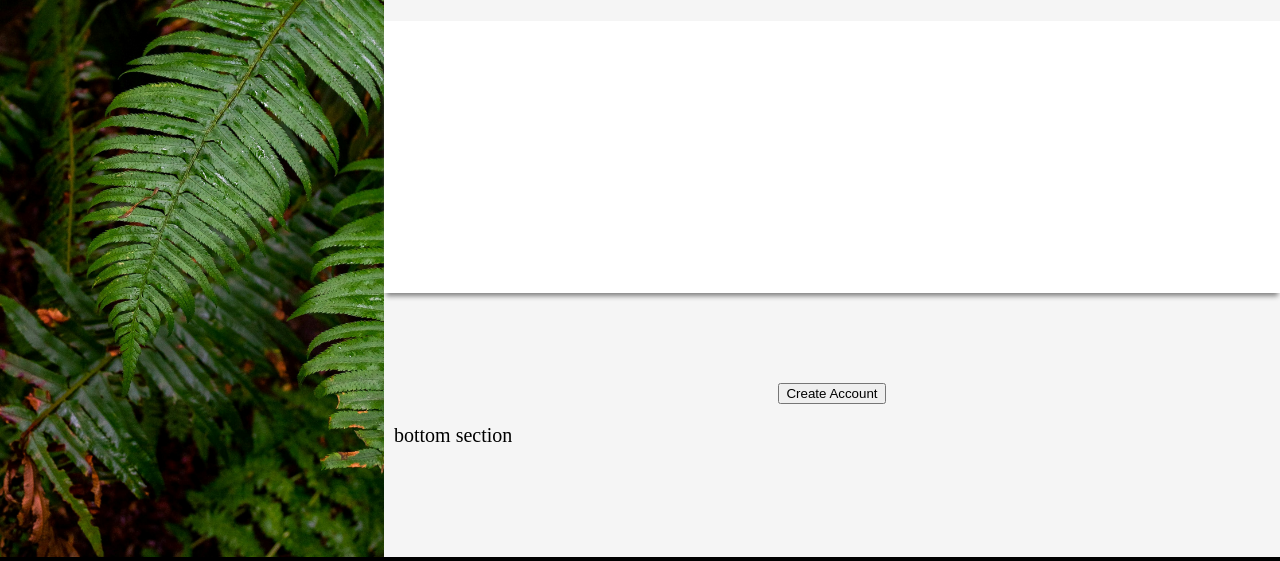
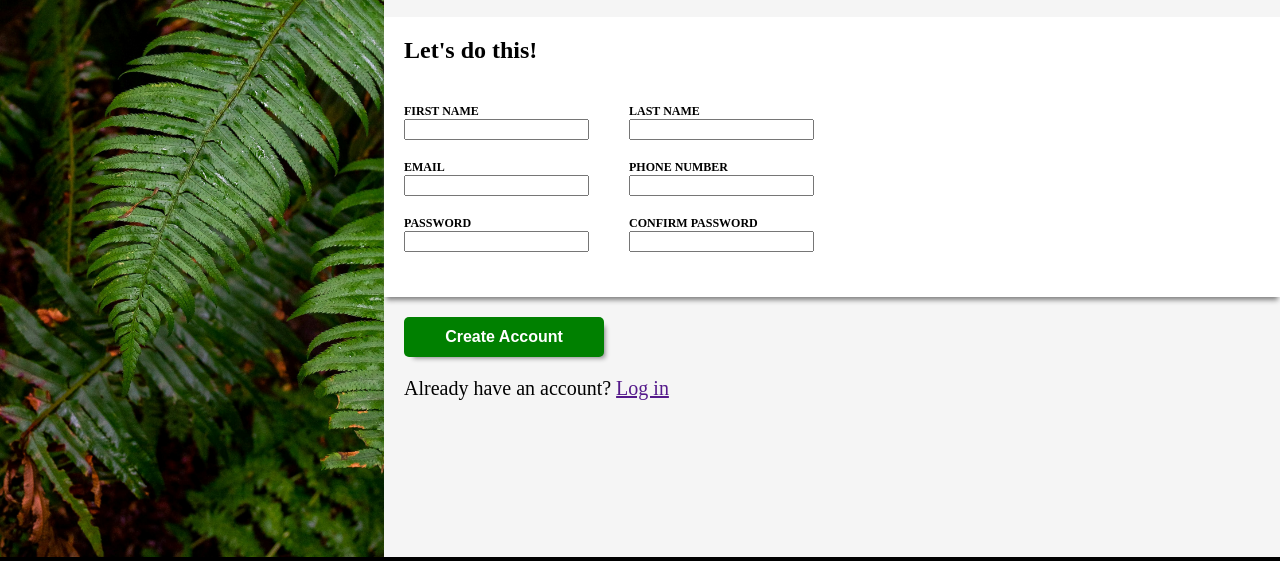
Before and after one commit to TsukihanaNo/sign_up_form, a plain HTML site: page index.html in a window 1280 px wide. Shown: the part 243-804 px from the top of the page. Drawn offline with Linux system fonts and the light colour scheme.

Commit message:
finished:

```diff
--- a/index.html
+++ b/index.html
@@ -9,18 +9,38 @@
     <div class="container">
         <div class="background">
             <img src="background.jpg">
+            <div class="logo"><p>ODIN</p></div>
         </div>
         <div class="main-container">
             <div class="top-part">
                 <p>this is not a real online service, this is just for testing purposes</p>
                 <p>sign up now to get started</p>
             </div>
+            <div class="form-div">
+                <h2>Let's do this!</h2>
             <form>
+                <div class="form-box">
+                    <label for="first-name">FIRST NAME</label>
+                    <input type="text" id="first-name">
+                    <label for="email">EMAIL</label>
+                    <input type="email" id="email">
+                    <label for="password">PASSWORD</label>
+                    <input type="password" id="password">
+                </div>
 
-            </form>
+                <div class="form-box">
+                    <label for="last-name">LAST NAME</label>
+                    <input type="text" id="last-name">
+                    <label for="phone">PHONE NUMBER</label>
+                    <input type="text" id="phone">
+                    <label for="confirm-password">CONFIRM PASSWORD</label>
+                    <input type="password" id="confirm-password">
+                </div>
+
+            </form></div>
             <div class="bottom-part">
                 <button>Create Account</button>
-                <p>bottom section</p>
+                <p>Already have an account? <a href="">Log in</a></p>
             </div>
         </div>
     </div>
@@ -52,32 +72,88 @@
 
     .top-part {
         /* border:solid 2px black; */
-        height: 33%;
+        height: 30%;
         align-content: center;
+        padding: 20px;
+    }
+
+    div > h2 {
+        text-align: left;
+        margin: 20px 20px auto;
+        padding-top: 20px;
     }
 
     p{
         font-size: 20px;
         text-align: left;
-        padding: 0px 10px ;
+        padding: 0px ;
     }
 
-    form{
+    .form-div {
         /* border: solid 2px gray; */
-        height: 34%;
+        height: 35%;
         box-shadow: 0px 5px 5px -2px gray;
         background-color: white;
+    }
 
+    form {
+        display: flex;
+    }
+
+    label {
+        margin-top: 20px;
+        font-size: 12px;
+        font-weight: bold;
+    }
+
+    button {
+        height: 40px;
+        width: 200px;
+        background-color: green;
+        border: 0;
+        border-radius: 5px;
+        box-shadow: 5px 5px 5px -4px gray;
+        font-size: 16px;
+        color: white;
+        font-weight: bold;
+    }
+
+    button:hover {
+        background-color: darkgreen;
+    }
+
+    .form-box{
+        display: flex;
+        flex-direction: column;
+        text-align: left;
+        margin: 20px;
     }
 
     .bottom-part {
         /* border: solid 2px red; */
-        height: 33%;
-        align-content: center;
+        height: 30%;
+        text-align: left;
+        padding: 20px;
     }
 
     .background {
         width: 30%;
+    }
+
+    .logo {
+        width: 30%;
+        height: 60px;
+        position: absolute;
+        top: 20%;
+        background-color: rgba(0,0,0,0.5);
+        align-content: center;
+    }
+
+    .logo > p {
+        color: white;
+        text-align: center;
+        font-size: 40px;
+        margin-top: 10px;
     }
 
     img {
```
